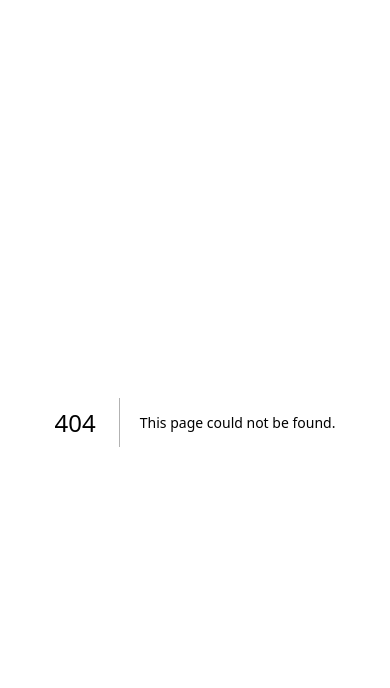
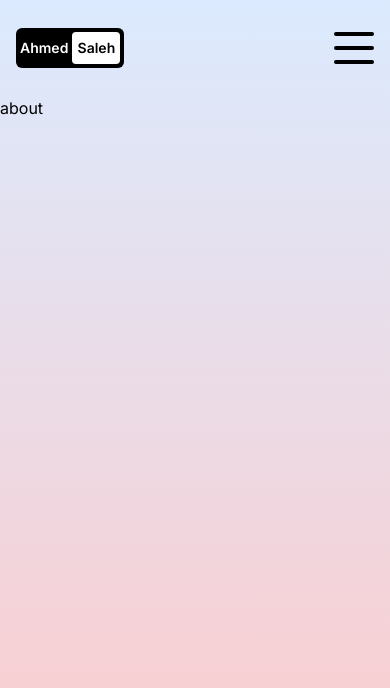
Before and after one commit to AbooSalh/NextJs-portfolio, a Next.js app: page /about in a window 390 px wide. Before the commit this address had no page. Shown: the top 688 px of the page. Built offline with nearby package versions, Linux system fonts and the light colour scheme.

Commit message:
Responsive Navbar Design with Next.js & Tailwind CSS

```diff
--- /dev/null
+++ b/src/app/about/page.jsx
@@ -0,0 +1,3 @@
+export default function AboutPage(params) {
+    return <div>about</div>
+}
--- /dev/null
+++ b/src/app/contact/page.jsx
@@ -0,0 +1,3 @@
+export default function ContactPage(params) {
+    return <div>Contact Page</div>;
+}
--- a/src/app/layout.js
+++ b/src/app/layout.js
@@ -1,5 +1,6 @@
 import { Inter } from "next/font/google";
 import "./globals.css";
+import Navbar from "@/components/navbar";
 
 const inter = Inter({ subsets: ["latin"] });
 
@@ -11,7 +12,14 @@
 export default function RootLayout({ children }) {
   return (
     <html lang="en">
-      <body className={inter.className}>{children}</body>
+      <body className={inter.className}>
+        <div className="w-screen h-screen bg-gradient-to-b from-blue-100 to-red-200">
+          <div className="h-24">
+            <Navbar />
+          </div>
+          <div className="h-[calc(100vh - 6rem)]">{children}</div>
+        </div>
+      </body>
     </html>
   );
 }
--- /dev/null
+++ b/src/app/portfolio/page.jsx
@@ -0,0 +1,3 @@
+export default function PortfolioPage(params) {
+  return <div>portfolio</div>;
+}
--- /dev/null
+++ b/src/components/navbar.jsx
@@ -0,0 +1,31 @@
+import Link from "next/link";
+
+export default function Navbar() {
+  return (
+    <div className="h-full flex items-center justify-between px-4 sm:px-8 md:px-12 lg:px-20 xl:px-40">
+      {/* logo */}
+      <div>
+        <Link
+          href="/"
+          className="text-sm bg-black rounded-md p-1 font-semibold  flex items-center justify-center"
+        >
+          <span className="text-white mr-1  flex items-center justify-center">
+            Ahmed
+          </span>
+          <span className="w-12 h-8 rounded bg-white text-black  flex items-center justify-center">
+            Saleh
+          </span>
+        </Link>
+      </div>
+      {/* responsive menu */}
+      <div>
+        {/* menu btn */}
+        <button className="w-10 h-8 flex flex-col justify-between">
+          <div className="w-10 h-1 bg-black rounded"></div>
+          <div className="w-10 h-1 bg-black rounded"></div>
+          <div className="w-10 h-1 bg-black rounded"></div>
+        </button>
+      </div>
+    </div>
+  );
+}
```
Also changed, not shown: src/app/page.jsx (line endings or trailing spaces), 1 other file (tests, documents, lock files or other folders).
